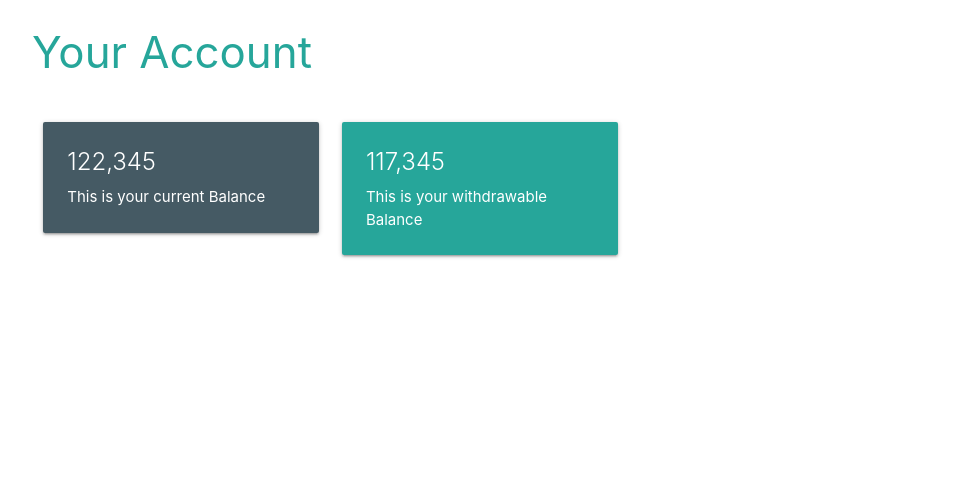
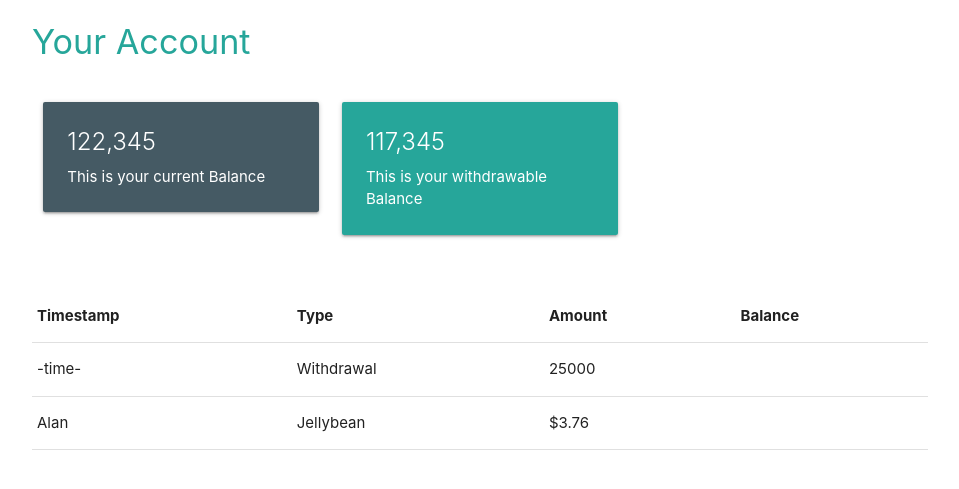
Before and after one commit to limetreeestate/Bank-G6, a PHP site: page /accountDetails.html in a window 1280 px wide. Shown: the top 489 px of the page, without its empty margins (160-1119 px from the left). Run offline with PHP 8.4, Linux system fonts and the light colour scheme; some libraries are stand-ins or nearby versions.

Commit message:
Minor Changes

```diff
--- a/Frontend/customer/accountDetails.html
+++ b/Frontend/customer/accountDetails.html
@@ -14,7 +14,7 @@
 <body>
 <div class="container">
 
-<h3 class="teal-text text-lighten-1">Your Account</h3>
+<h4 class="teal-text text-lighten-1">Your Account</h4>
 
 <div class="row"></div>
 
@@ -38,6 +38,29 @@
     </div>
 </div>
 <div class="row"></div>
+    <table>
+        <thead>
+        <tr>
+            <th>Timestamp</th>
+            <th>Type</th>
+            <th>Amount</th>
+            <th>Balance</th>
+        </tr>
+        </thead>
+
+        <tbody>
+        <tr>
+            <td>-time-</td>
+            <td>Withdrawal</td>
+            <td>25000</td>
+        </tr>
+        <tr>
+            <td>Alan</td>
+            <td>Jellybean</td>
+            <td>$3.76</td>
+            <td></td>
+        </tr>
+    </table>
 </div>
 </body>
 </html>
--- a/Frontend/customer/applyLoan.php
+++ b/Frontend/customer/applyLoan.php
@@ -15,8 +15,8 @@ include_once 'header.html'
 <!-- INCLUDE HEADER -->
 
 <div class="container">
-    <h3 style="margin-bottom: 20px" class="teal-text text-lighten-2">LOAN APPLICATION</h3>
-    <form action="addLoan.php" method="post" class="col s8 center-align" style="margin-bottom: 40px">
+    <h4 style="margin-bottom: 20px" class="teal-text text-lighten-2">LOAN APPLICATION</h4>
+    <form action="addLoan.php" method="post" class="col s8" style="margin-bottom: 40px">
         <div class="row">
             <div class="input-field col s4">
                 <label for="acc_no">Account Number</label>
--- a/Frontend/customer/header.html
+++ b/Frontend/customer/header.html
@@ -1,7 +1,6 @@
 <!DOCTYPE html>
 <html>
 <head>
-	<title>Header</title>
     <link rel="shortcut icon" href="../../include/icon.ico" />
 	<link rel="stylesheet" href="../../include/css/materialize.min.css">
 	<script type="text/javascript" src="../../include/js/materialize.min.js"></script>
```
